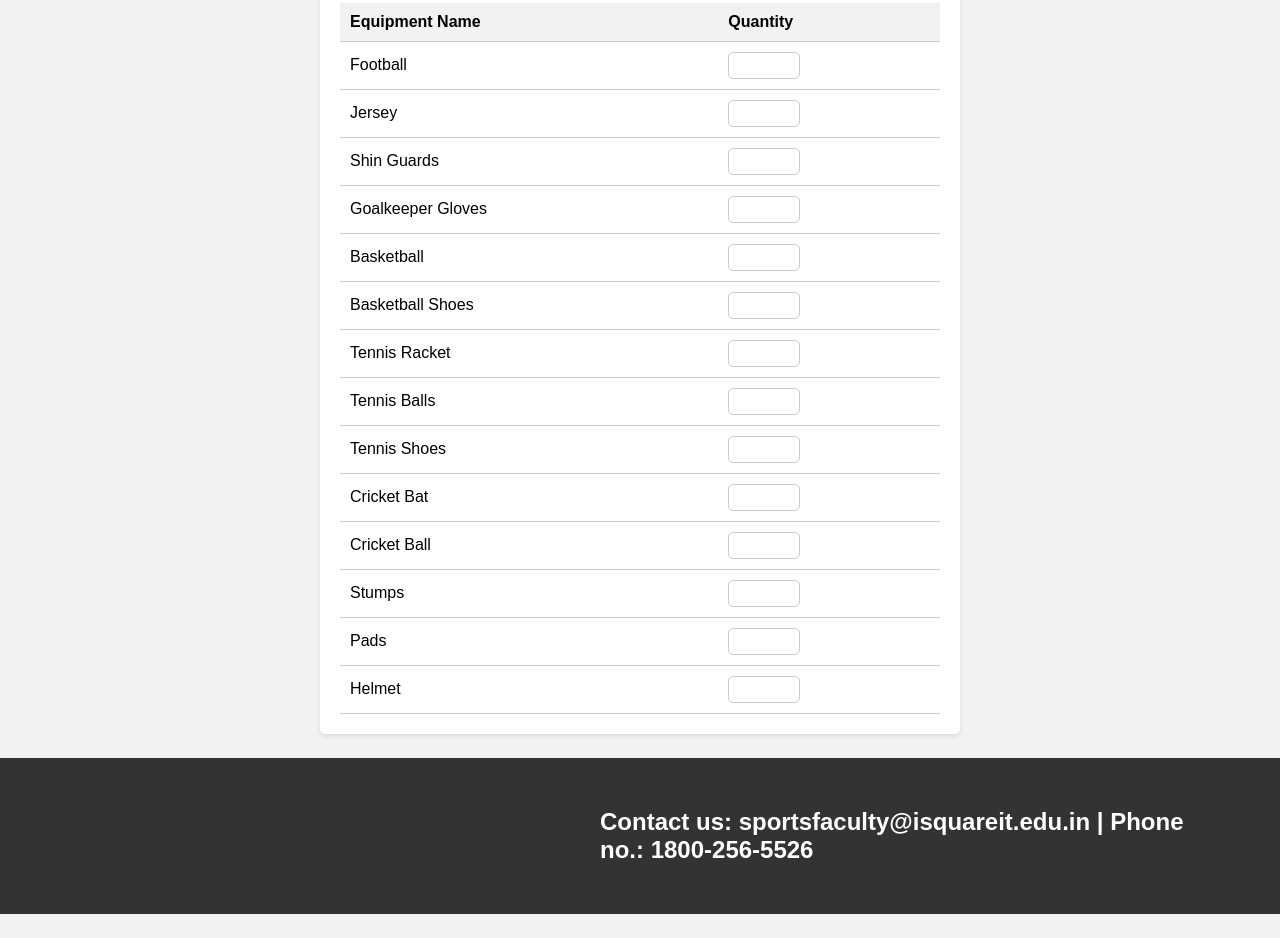
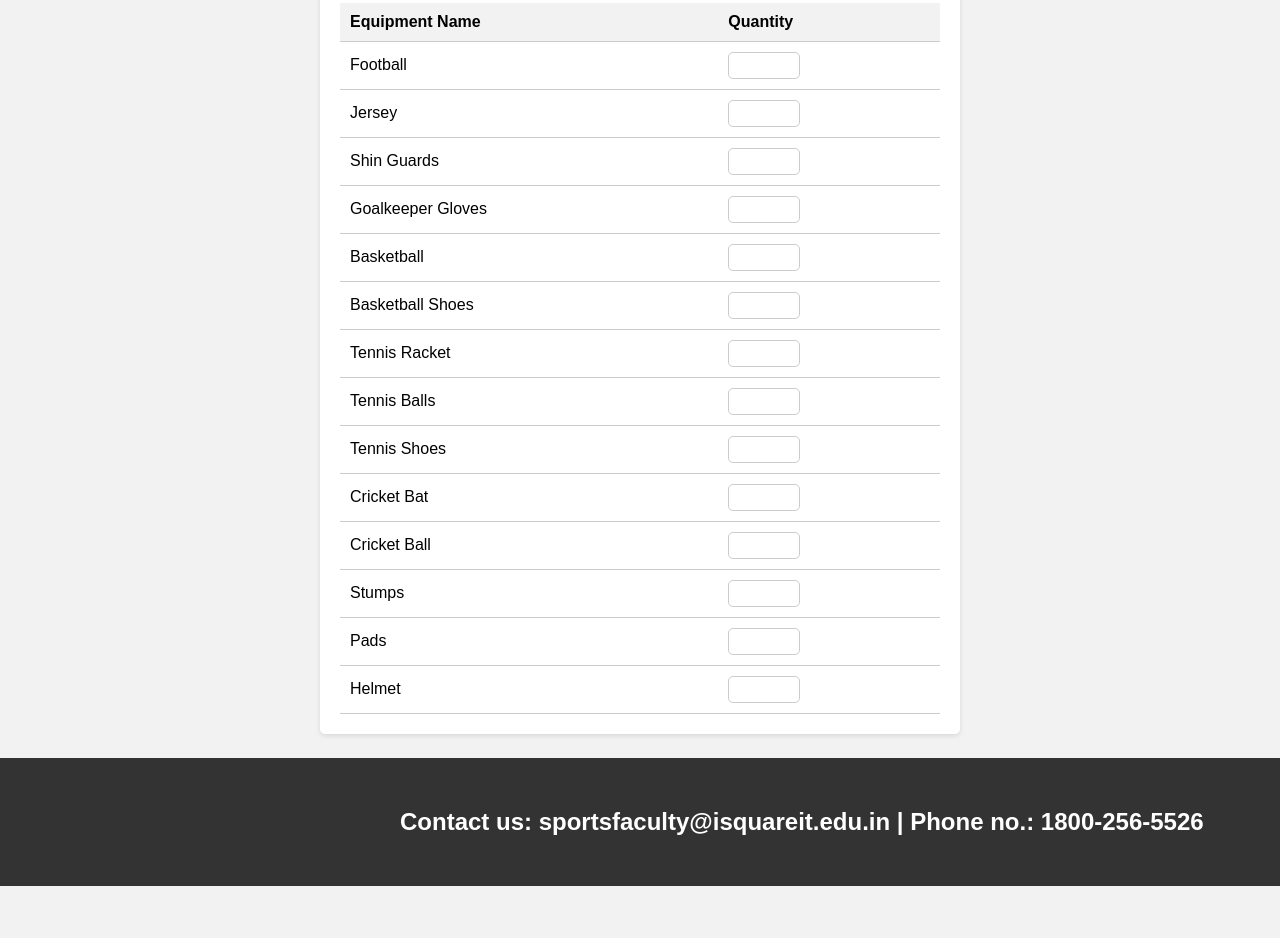
Before and after one commit to madbunny253/Project-WebD-Sports-Equipment-Management-System, a plain HTML site: page page12.html in a window 1280 px wide. Shown: the part 221-1159 px from the top of the page. After the commit the page ends 1131 px from the top, so only its background shows below. Drawn offline with Linux system fonts and the light colour scheme.

Commit message:
Update page12.html

```diff
--- a/page12.html
+++ b/page12.html
@@ -136,7 +136,7 @@
 </div>
 <footer>
     <h2>
-      <p style="padding: 50px; padding-left: 600px; background-color:#333; color: white;">
+      <p style="padding: 50px; padding-left: 400px; background-color:#333; color: white;">
         Contact us: sportsfaculty@isquareit.edu.in | Phone no.: 1800-256-5526
       </p>
     </h2>
```
